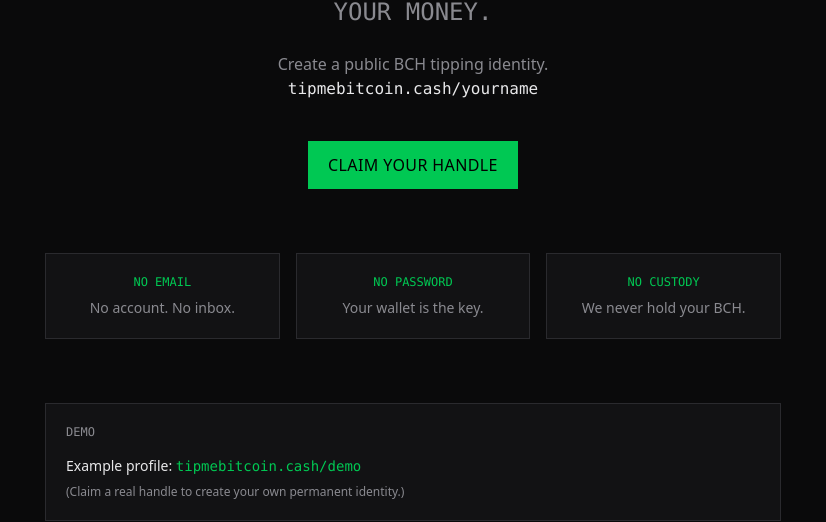
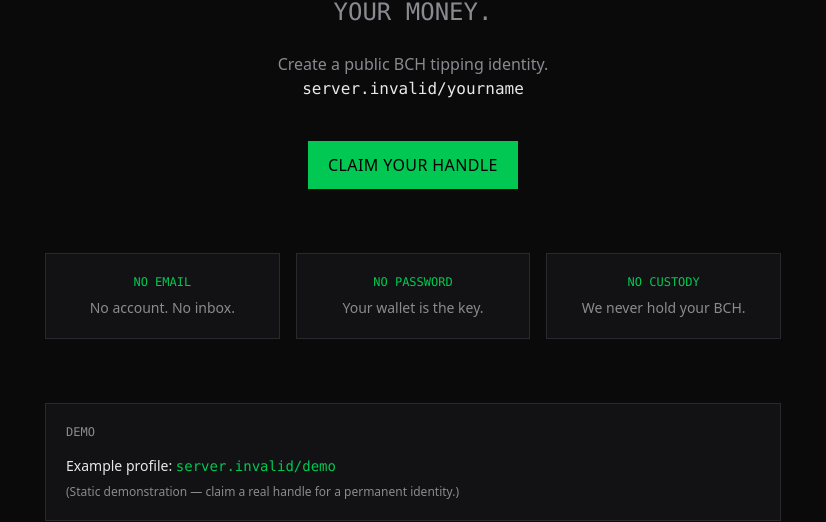
Before and after one commit to alberdioni8406/tipmebitcoin, a Next.js app: page / in a window 1280 px wide. Shown: the part 305-827 px from the top of the page, without its empty margins (227-1053 px from the left). Built offline with nearby package versions, Linux system fonts and the light colour scheme; no server answers.

Commit message:
Refactor links to use dynamic host URL
Updated links to use the host URL dynamically instead of hardcoded values.

```diff
--- a/src/app/page.tsx
+++ b/src/app/page.tsx
@@ -2,6 +2,8 @@
 import { PROJECT } from "@/config/project";
 
 export default function HomePage() {
+  const host = PROJECT.appUrl.replace(/^https?:\/\//, "");
+
   return (
     <div className="max-w-3xl mx-auto px-4 py-12 sm:py-20">
       <section className="text-center space-y-6">
@@ -22,7 +24,7 @@
           Create a public BCH tipping identity.
           <br />
           <span className="font-mono text-[var(--text)]">
-            tipmebitcoin.cash/yourname
+            {host}/yourname
           </span>
         </p>
         <div className="pt-4">
@@ -51,18 +53,22 @@
         <p className="font-mono text-xs text-[var(--text-muted)] mb-4">DEMO</p>
         <p className="text-sm mb-2">
           Example profile:{" "}
-          <Link href="/demo" className="text-[var(--accent)] font-mono hover:underline">
-            tipmebitcoin.cash/demo
+          <Link
+            href="/demo"
+            className="text-[var(--accent)] font-mono hover:underline"
+          >
+            {host}/demo
           </Link>
         </p>
         <p className="text-xs text-[var(--text-muted)]">
-          (Claim a real handle to create your own permanent identity.)
+          (Static demonstration — claim a real handle for a permanent identity.)
         </p>
       </section>
 
       <section className="mt-12 text-center text-sm text-[var(--text-muted)]">
         <p>
-          Cryptographic ownership · Hybrid architecture · Ready for BCH-native identity
+          Cryptographic ownership · Hybrid architecture · Ready for BCH-native
+          identity
         </p>
       </section>
     </div>
```
